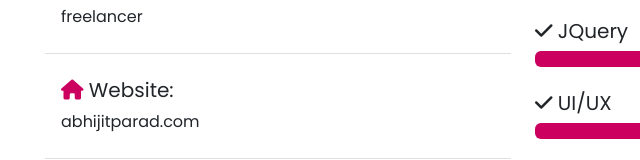
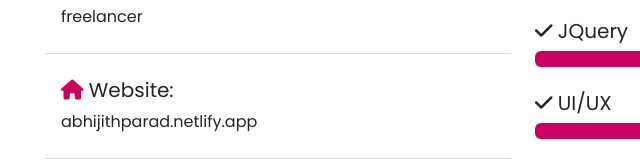
Before and after one commit to ErzaXAbhi/abhijit-portfolio-website, a website: page index.html in a window 1280 px wide. Shown: the part 1705-1865 px from the top of the page, 117-757 px from the left. Drawn offline with nearby package versions, Linux system fonts and the light colour scheme; files that its build step writes are made by us from their sources.

Commit message:
website link added

```diff
--- a/index.html
+++ b/index.html
@@ -128,7 +128,7 @@
                 <h5 class="text-transform">
                   <i class="fas fa-home text-primary"></i> Website:
                 </h5>
-                <p>abhijitparad.com</p>
+                <p>abhijithparad.netlify.app</p>
               </li>
               <li class="list-group-item mb-3">
                 <h5 class="text-transform">
--- a/package.json
+++ b/package.json
@@ -7,7 +7,7 @@
     "sass:build": "sass --no-source-map scss:css",
     "sass:watch": "sass --no-source-map --watch scss:css"
   },
-  "author": "Brad Traversy",
+  "author": "Abhijit Parad",
   "license": "MIT",
   "devDependencies": {
     "@fortawesome/fontawesome-free": "^6.4.0",
```
